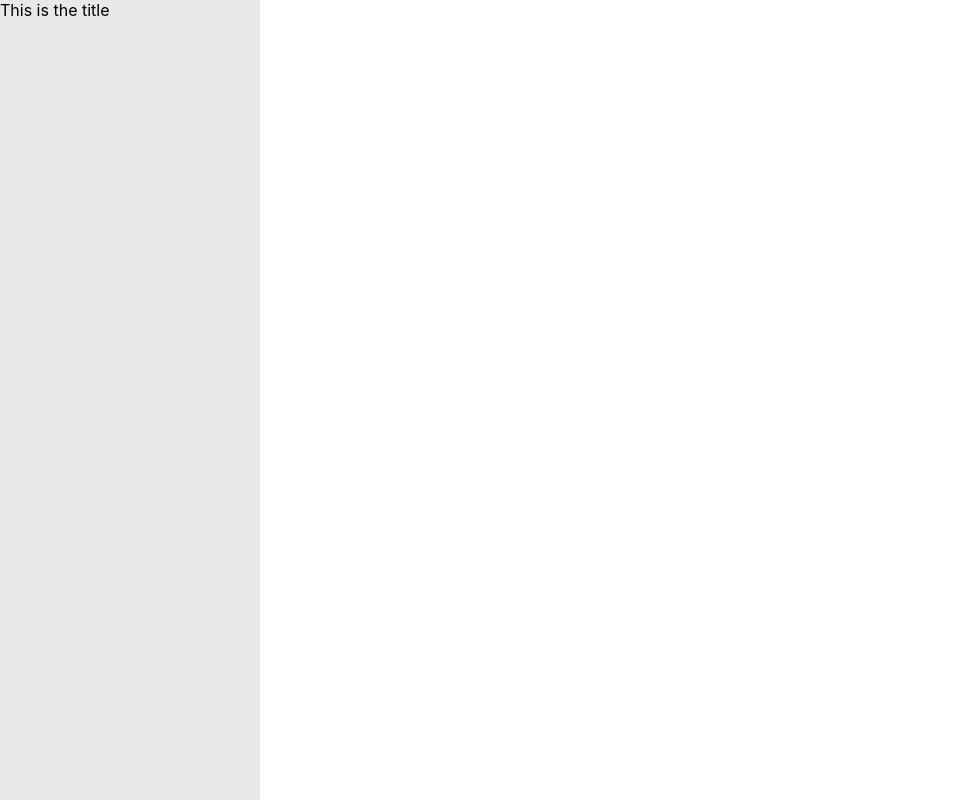
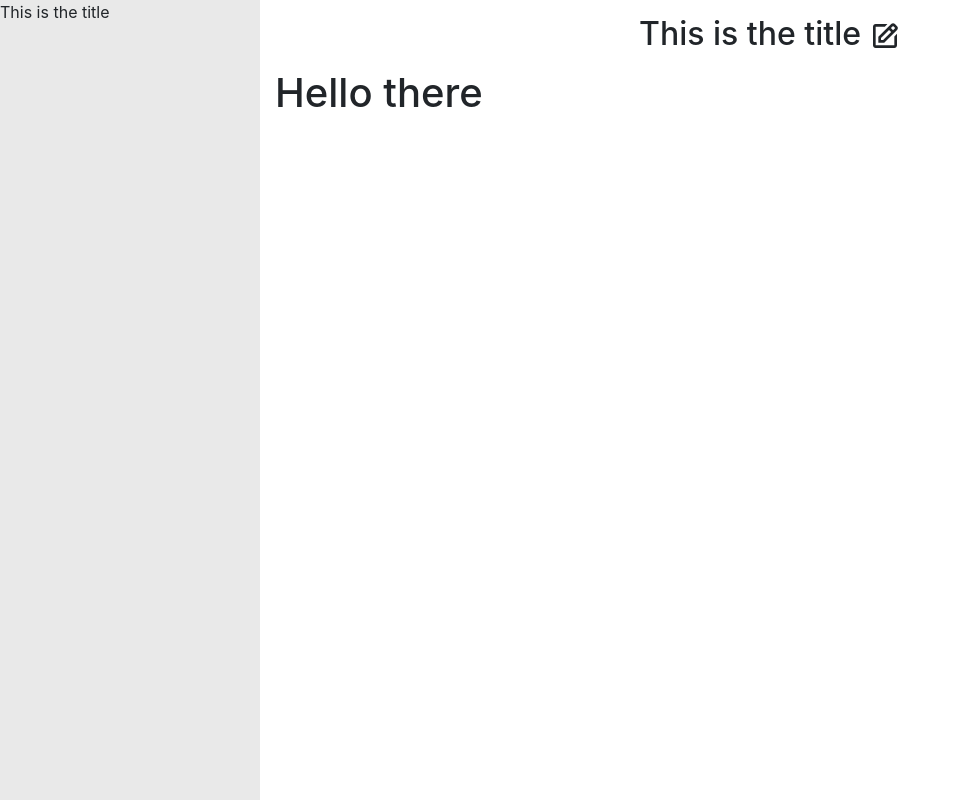
Before and after one commit to Imagine-Me/e-book, a React (Create React App) app: page /0 in a window 1280 px wide. Shown: the whole page, without its empty margins (0-961 px from the left). Built offline with nearby package versions, Linux system fonts and the light colour scheme.

Commit message:
Add home layout

```diff
--- a/package.json
+++ b/package.json
@@ -6,9 +6,15 @@
     "@testing-library/jest-dom": "^5.11.9",
     "@testing-library/react": "^11.2.3",
     "@testing-library/user-event": "^12.6.2",
+    "bootstrap": "^4.6.0",
+    "html-react-parser": "^1.2.1",
     "react": "^17.0.1",
+    "react-bootstrap": "^1.4.3",
     "react-dom": "^17.0.1",
+    "react-icons": "^4.1.0",
     "react-redux": "^7.2.2",
+    "react-router": "^5.2.0",
+    "react-router-dom": "^5.2.0",
     "react-scripts": "4.0.1",
     "redux": "^4.0.5",
     "web-vitals": "^0.2.4"
--- a/src/App.css
+++ b/src/App.css
@@ -1,68 +1,3 @@
-.App {
+.text-center {
   text-align: center;
 }
-
-.App-logo {
-  height: 40vmin;
-  pointer-events: none;
-}
-
-@media (prefers-reduced-motion: no-preference) {
-  .App-logo {
-    animation: App-logo-spin infinite 20s linear;
-  }
-}
-
-.App-header {
-  background-color: #282c34;
-  min-height: 100vh;
-  display: flex;
-  flex-direction: column;
-  align-items: center;
-  justify-content: center;
-  font-size: calc(10px + 2vmin);
-  color: white;
-}
-
-.App-link {
-  color: #61dafb;
-}
-
-@keyframes App-logo-spin {
-  from {
-    transform: rotate(0deg);
-  }
-  to {
-    transform: rotate(360deg);
-  }
-}
-
-
-.sidebar {
-  position: fixed;
-  top: 0;
-  bottom: 0;
-  left: 0;
-  min-height: 100vh !important;
-  z-index: 100;
-  padding: 48px 0 0;
-  box-shadow: inset -1px 0 0 rgba(0, 0, 0, .1);
-}
-#sidebar-wrapper{
-  min-height: 100vh !important;
-  width: 100vw;
-  margin-left: -1rem;
-  -webkit-transition: margin .25s ease-out;
-  -moz-transition: margin .25s ease-out;
-  -o-transition: margin .25s ease-out;
-  transition: margin .25s ease-out;
-}
-#sidebar-wrapper .sidebar-heading {
-  padding: 0.875rem 1.25rem;
-  font-size: 1.2rem;
-}
-
-#page-content-wrapper {
-  min-width: 0;
-  width: 100%;
-}
--- a/src/index.js
+++ b/src/index.js
@@ -2,15 +2,21 @@ import React from 'react';
 import ReactDOM from 'react-dom';
 import './index.css';
 import App from './App';
-import Home from './layout/Home'
+import Home from './layout/Home/Home'
+import { BrowserRouter } from 'react-router-dom'
+
 import { Provider } from 'react-redux'
 import store from './redux/store'
+
+import 'bootstrap/dist/css/bootstrap.min.css';
 
 ReactDOM.render(
   <React.StrictMode>
     <Provider store={store}>
       {/* <App /> */}
-      <Home />
+      <BrowserRouter>
+        <Home />
+      </BrowserRouter>
     </Provider>
   </React.StrictMode>,
   document.getElementById('root')
--- a/src/layout/Home.js
+++ /dev/null
@@ -1,9 +0,0 @@
-import Sidebar from '../components/Sidebar/Sidebar'
-
-export default function Home(){
-    return (
-        <>
-            <Sidebar />
-        </>
-        );
-}
--- /dev/null
+++ b/src/layout/Home/Home.js
@@ -0,0 +1,38 @@
+import { Suspense, lazy, useEffect } from 'react'
+
+import Sidebar from '../../components/Sidebar/Sidebar'
+
+import { Switch, Route, useHistory } from 'react-router'
+
+import classes from './Home.module.css'
+import { connect } from 'react-redux'
+
+const ViewLayout = lazy(() => import('../View/View'))
+
+const Home = ({ length }) => {
+    const history = useHistory()
+    useEffect(() => {
+        if (length > 0)
+            history.push('0')
+    }, [])
+
+    return (
+        <>
+            <Sidebar />
+            <div className={classes.Body}>
+                <Suspense fallback={<h1>Loading</h1>}>
+                    <Switch>
+                        <Route path="/:id" exact component={ViewLayout} />
+                    </Switch>
+                </Suspense>
+            </div>
+        </>
+    );
+}
+
+const mapStateToProps = state => {
+    const length = state.data.length
+    return { length }
+}
+
+export default connect(mapStateToProps)(Home)
--- /dev/null
+++ b/src/layout/Home/Home.module.css
@@ -0,0 +1,3 @@
+.Body{
+    padding-left: 260px;
+}
--- /dev/null
+++ b/src/layout/View/View.js
@@ -0,0 +1,28 @@
+import { connect } from "react-redux"
+import parse from 'html-react-parser'
+
+import classes from './View.module.css'
+
+import { BiEdit } from 'react-icons/bi'
+
+
+const View = ({ data }) => {
+    return <div className={classes.Padding}>
+        <h2 className="text-center">
+            {data.title}
+            <BiEdit className="ml-2" />
+        </h2>
+        <div className="mt-3">
+            {parse(data.text)}
+        </div>
+    </div>
+}
+
+const mapStateToProps = (state, props) => {
+    const id = parseInt(props.match.params.id)
+    const data = state.data[id]
+    return { data }
+}
+
+
+export default connect(mapStateToProps)(View)
--- /dev/null
+++ b/src/layout/View/View.module.css
@@ -0,0 +1,3 @@
+.Padding{
+    padding: 15px;
+}
--- a/src/redux/reducer.js
+++ b/src/redux/reducer.js
@@ -2,7 +2,7 @@ const initialState = {
     data: [{
         id: 1,
         title: "This is the title",
-        text: "Hello there"
+        text: "<h1>Hello there</h1>"
     }]
 }
 
```
Also changed, not shown: 2 other files (tests, documents, lock files or other folders).
